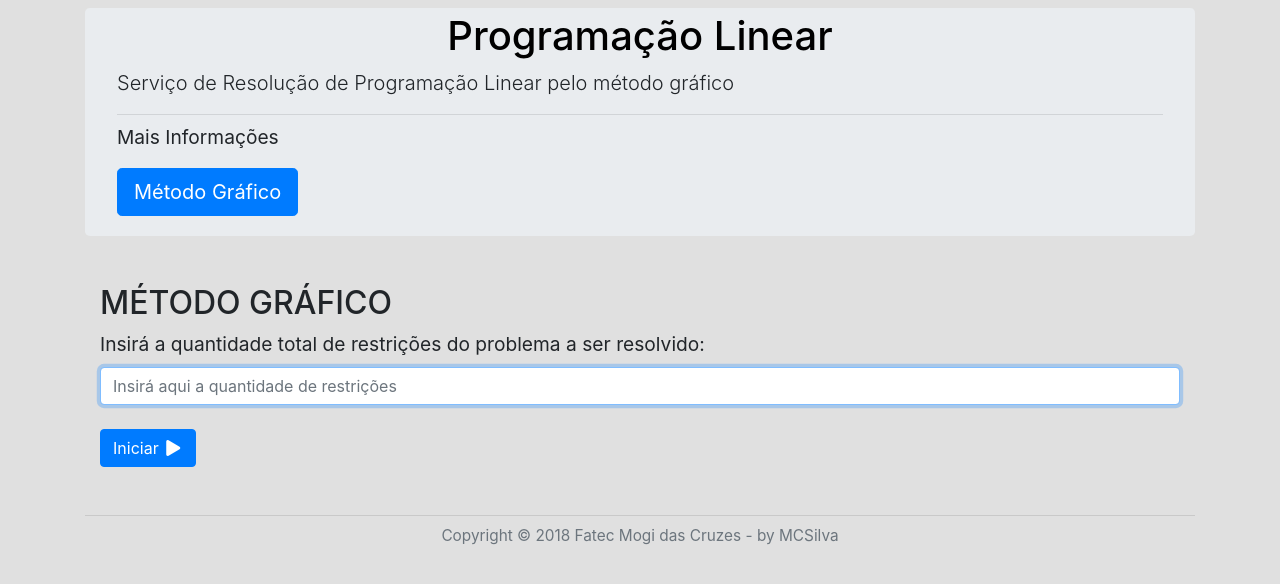
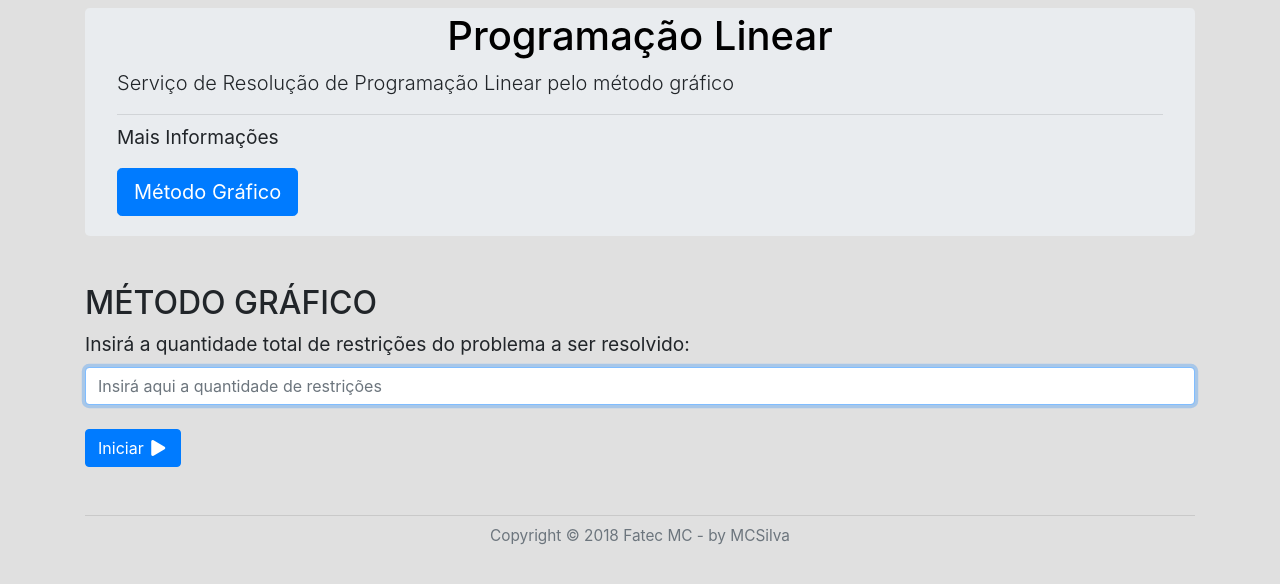
Before and after one commit to microrepar/programacao-linear-metodo-grafico, a Flask app: page / in a window 1280 px wide. Shown: the top 584 px of the page. Run offline with Flask 2, Linux system fonts and the light colour scheme; some libraries are stand-ins or nearby versions.

Commit message:
Altera a estrutura do arquivo base.html para corrigir problemas de layout nos tampletes e extendem

```diff
--- a/app/templates/base.html
+++ b/app/templates/base.html
@@ -30,7 +30,7 @@
 <body>
     <div class="container">
         {% block cabecalho %}{% endblock %}
-
+    </div>
 
     <div class="container conteudo pt-3">
 
@@ -53,11 +53,11 @@
         {% endwith %}
 
     </div>
-    </div>
+
     <footer class="my-5 container">
         <hr class="my-1">
         <p class="text-muted text-center ">
-            <small>Copyright © 2018 Fatec Mogi das Cruzes - by MCSilva</small>
+            <small>Copyright © 2018 Fatec MC - by MCSilva</small>
         </p>
     </footer>
 
```
Lines whose indentation alone changed are shown as unchanged.
